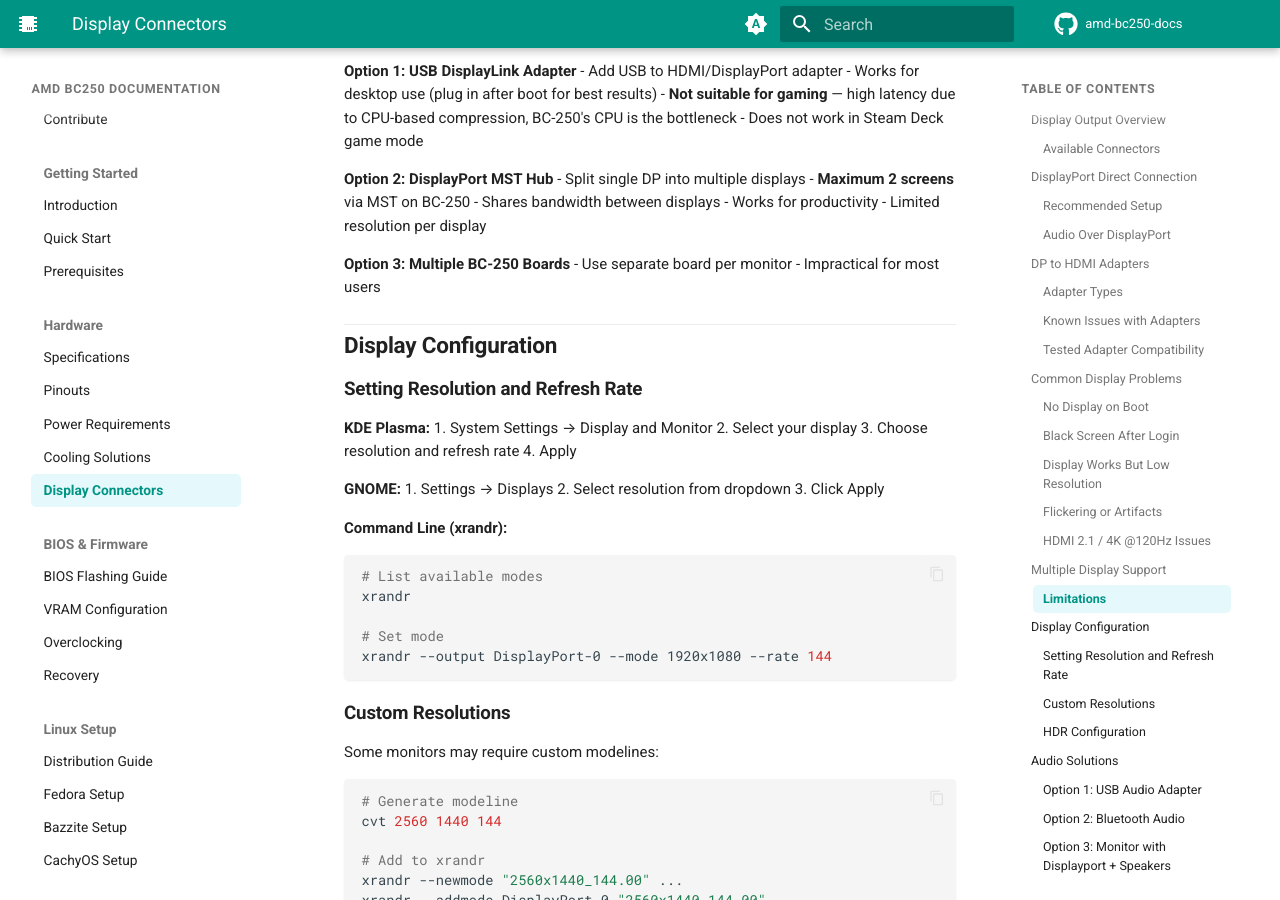
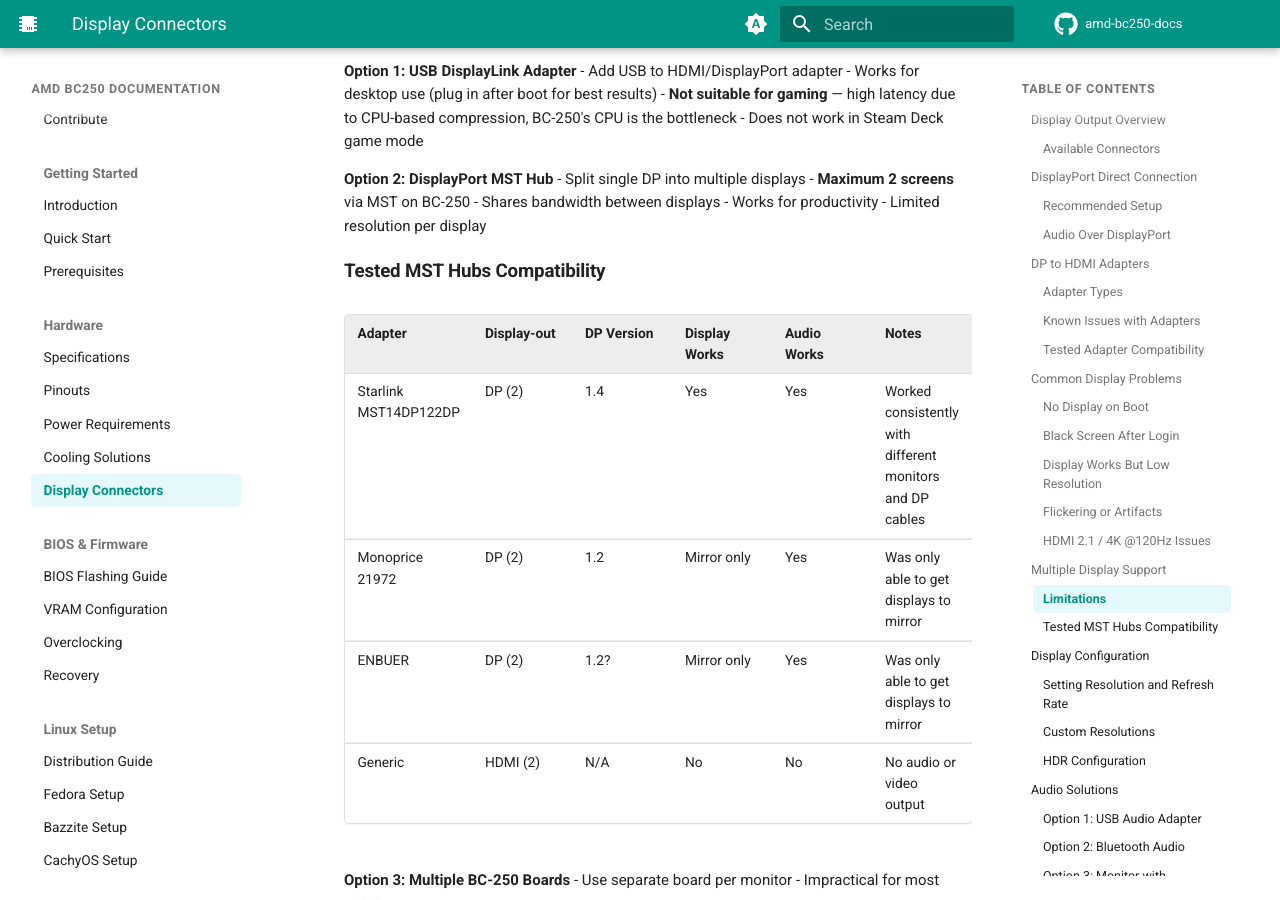
Before and after one commit to elektricM/amd-bc250-docs, an MkDocs documentation site: the page built from docs/hardware/display.md, in a window 1280 px wide and 900 px high, scrolled down 4340 px. Built offline with MkDocs 1.6.1 and Material for MkDocs 9.7.7, drawn with Linux system fonts in a browser that asks for light colours; comment, search, counter and statistics services are not loaded; the version menu is left out.

Commit message:
docs: added MST hub compatibility table
Added MST hub compatibility table based on results of testing different adapters

```diff
--- a/docs/hardware/display.md
+++ b/docs/hardware/display.md
@@ -248,6 +248,14 @@
 - Works for productivity
 - Limited resolution per display
 
+### Tested MST Hubs Compatibility
+| Adapter | Display-out | DP Version | Display Works | Audio Works | Notes |
+|------------------|-----------|---------|----------|-------|------------|
+| Starlink MST14DP122DP | DP (2) | 1.4 | Yes | Yes | Worked consistently with different monitors and DP cables |
+| Monoprice 21972 | DP (2) | 1.2 | Mirror only | Yes | Was only able to get displays to mirror |
+| ENBUER | DP (2) | 1.2? | Mirror only | Yes | Was only able to get displays to mirror |
+| Generic | HDMI (2) | N/A | No | No | No audio or video output |
+
 **Option 3: Multiple BC-250 Boards**
 - Use separate board per monitor
 - Impractical for most users
```
